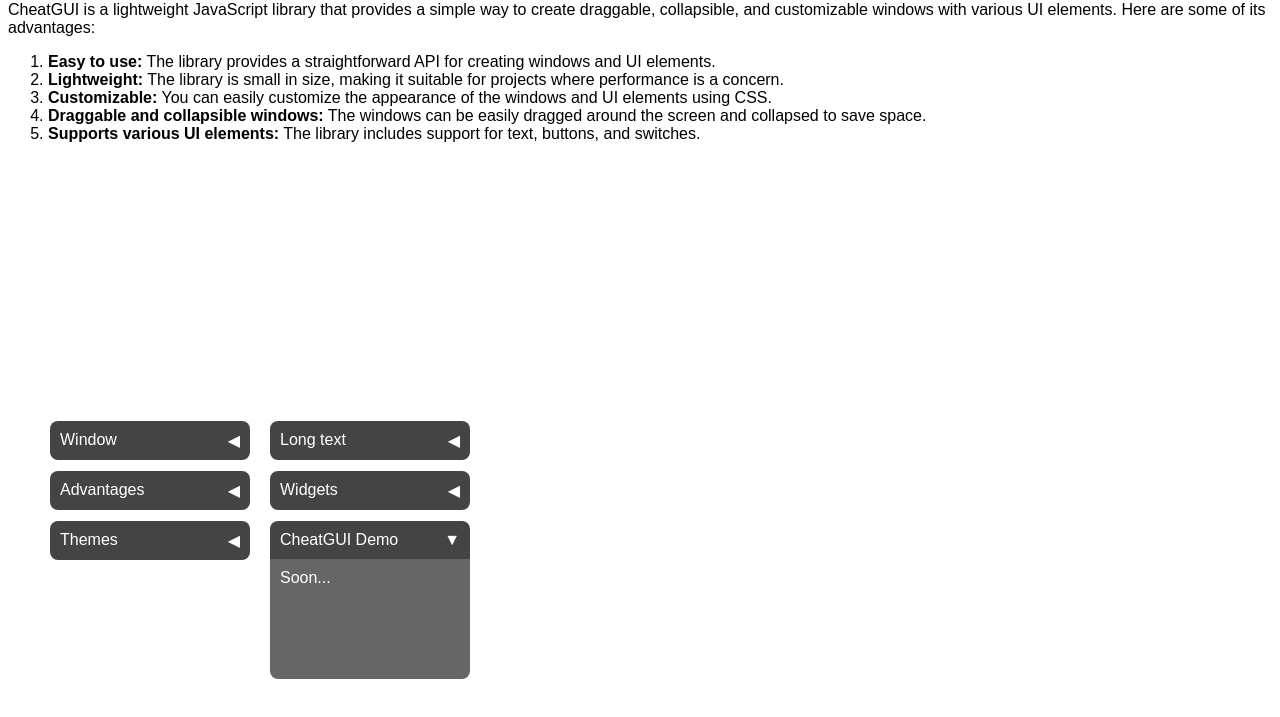
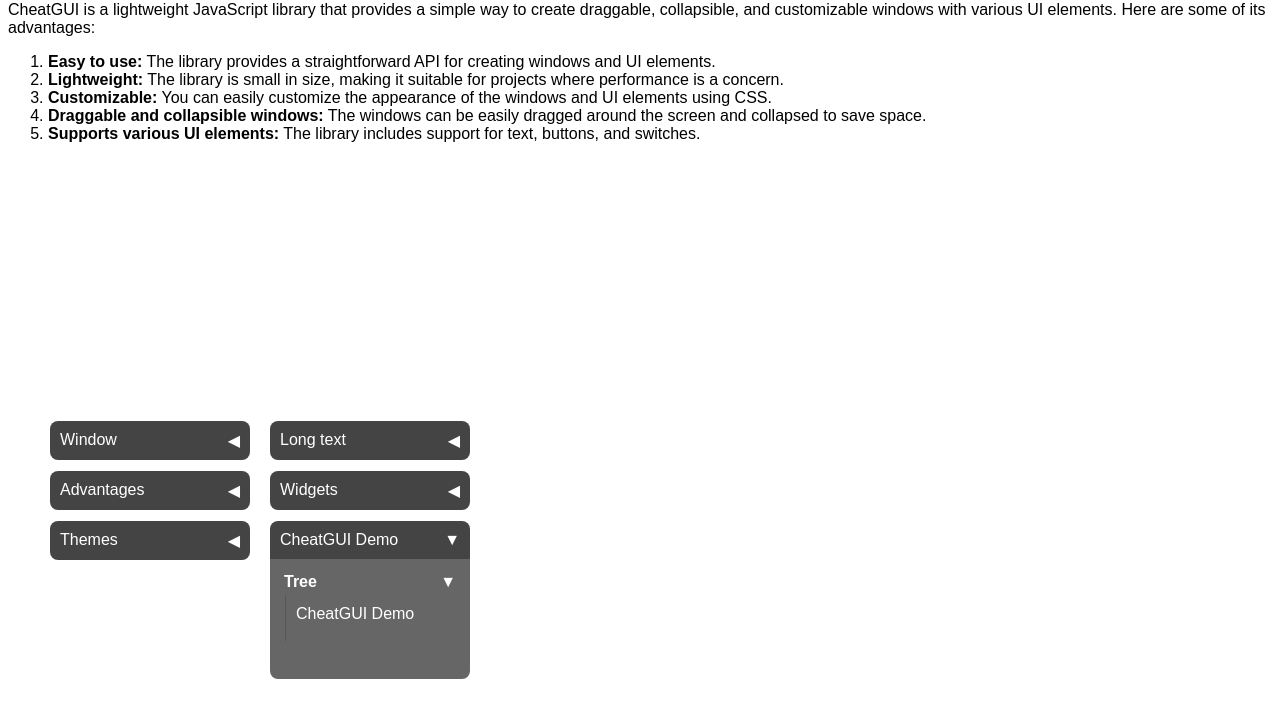
Before and after one commit to cat-125/cheatgui, a plain HTML site: page index.html in a window 1280 px wide. Shown: the part 79-796 px from the top of the page. Drawn offline with Linux system fonts and the light colour scheme.

Commit message:
Add Tree class

```diff
--- a/cheatgui.css
+++ b/cheatgui.css
@@ -172,7 +172,7 @@
 	transition: transform 0.2s;
 }
 
-.cgui-switch:hover > .cgui-switch-slider::before {
+.cgui-switch:hover>.cgui-switch-slider::before {
 	background-color: #fff;
 }
 
@@ -193,3 +193,60 @@
 	margin-left: 40px;
 	margin-top: 2px;
 }
+
+/* Tree */
+
+.cgui-tree {
+	color-scheme: dark;
+	color: #fff;
+	padding: 0;
+	margin: 0;
+	overflow: hidden;
+	width: 100%;
+}
+
+.cgui-tree>.cgui-tree-header {
+	background: transparent;
+	padding: 4px;
+	margin: 0;
+	appearance: button;
+	-ms-appearance: button;
+	-moz-appearance: button;
+	-webkit-appearance: button;
+	user-select: none;
+	display: flex;
+	outline: none;
+	border: none;
+	box-shadow: none;
+	cursor: pointer;
+	transition: background-color .3s;
+	border-radius: 8px;
+}
+
+.cgui-tree>.cgui-tree-header>.cgui-tree-title {
+	padding: 0;
+	margin: 0;
+	font-weight: bold;
+}
+
+.cgui-tree>.cgui-tree-header>.cgui-tree-arrow {
+	padding: 0;
+	margin: 0;
+	margin-left: auto;
+}
+
+.cgui-tree>.cgui-tree-content {
+	margin: 0;
+	padding: 10px;
+	margin-left: 5px;
+	border-left: 1px solid #555;
+}
+
+.cgui-tree.collapsed>.cgui-tree-content {
+	display: none;
+}
+
+.cgui-tree>.cgui-tree-header:hover {
+	background-color: #fff2;
+	transition: background-color .15s;
+}
--- a/cheatgui.js
+++ b/cheatgui.js
@@ -370,10 +370,22 @@
 		}
 
 		/**
+		 * Append the new element to the window.
+		 *
+		 * Shortcut for `window.view.append(widget)`.
+		 *
+		 * @param {GUIElement} widget - element to be added.
+		 */
+		append(widget) {
+			this.view.append(widget);
+			return this;
+		}
+
+		/**
 		 * Move the window to new position.
 		 *
-			 * @param {Number} x - The x-coordinate to move the window to.
-			 * @param {Number} y - The y-coordinate to move the window to.
+		 * @param {Number} x - The x-coordinate to move the window to.
+		 * @param {Number} y - The y-coordinate to move the window to.
 		 */
 		move(x, y) {
 			this.ref.style.left = `${x}px`;
@@ -439,18 +451,6 @@
 		/** Show the window. */
 		show() {
 			this.ref.style.display = 'block';
-			return this;
-		}
-
-		/**
-		 * Append the new element to the window.
-		 *
-		 * Shortcut for `window.view.append(widget)`.
-		 *
-		 * @param {GUIElement} widget - element to be added.
-		 */
-		append(widget) {
-			this.view.append(widget);
 			return this;
 		}
 
@@ -696,7 +696,129 @@
 		}
 	}
 
-	return { GUIElement, View, Window, Element, Text, Button, Input, Switch, utils };
+	class Tree extends Element {
+		constructor(name = '', collapsed = false) {
+			super('div');
+			this.addClass('cgui-tree');
+
+			// Create header element and set its properties
+			this.headerRef = createElem('div');
+			this.headerRef.classList.add('cgui-tree-header');
+
+			// Create title element and set its properties
+			const titleId = generateId(16);
+			this.titleRef = createElem('span');
+			this.titleRef.innerHTML = name;
+			this.titleRef.id = titleId;
+			this.titleRef.className = 'cgui-tree-title';
+			this.headerRef.appendChild(this.titleRef);
+			this.setTitle(name);
+
+			// Add space after title
+			this.headerRef.innerHTML += '&nbsp;';
+
+			// Create arrow element and set its properties
+			this.arrowRef = createElem('span');
+			this.arrowRef.className = 'cgui-tree-arrow';
+			this.arrowRef.innerHTML = '▼';
+			this.headerRef.appendChild(this.arrowRef);
+
+			// Create content element and set its properties
+			const contentId = generateId(16);
+			this.contentRef = createElem('div');
+			this.contentRef.id = contentId;
+			this.contentRef.classList.add('cgui-tree-content');
+
+			// Create new View and mount it
+			this.view = new View().mount(this.contentRef);
+
+			// Append header and content to the tree element
+			this.ref.appendChild(this.headerRef);
+			this.ref.appendChild(this.contentRef);
+
+			// Set initial collapsed state
+			if (collapsed) this.collapse();
+
+			// Initialize toggle functionality
+			this.initToggleOnClick();
+		}
+
+		/**
+		 * Set the tree title.
+		 *
+		 * @param {String} html - HTML-formatted title.
+		 */
+		setTitle(html) {
+			this.titleRef.innerHTML = html;
+			return this;
+		}
+
+		/**
+		 * Set the tree content.
+		 *
+		 * Shortcut for `tree.view.setContent(html)`.
+		 *
+		 * @param {String} html - HTML-formatted content.
+		 */
+		setContent(html) {
+			this.view.setContent(html);
+			return this;
+		}
+
+		/**
+		 * Collapse the tree.
+		 */
+		collapse() {
+			this.ref.classList.add('collapsed');
+			this.arrowRef.innerHTML = '◀';
+			return this;
+		}
+
+		/**
+		 * Expand the tree.
+		 */
+		expand() {
+			this.ref.classList.remove('collapsed');
+			this.arrowRef.innerHTML = '▼';
+			return this;
+		}
+
+		/**
+		 * Toggle the tree's collapsed state.
+		 */
+		toggle() {
+			this.ref.classList.toggle('collapsed');
+			if (this.ref.classList.contains('collapsed')) {
+				this.arrowRef.innerHTML = '◀';
+			} else {
+				this.arrowRef.innerHTML = '▼';
+			}
+			return this;
+		}
+
+		/**
+		 * Append the new element to the tree.
+		 *
+		 * Shortcut for `tree.view.append(widget)`.
+		 *
+		 * @param {GUIElement} widget - element to be added.
+		 */
+		append(widget) {
+			this.view.append(widget);
+			return this;
+		}
+
+		/**
+		 * Init toggle on click for tree.
+		 */
+		initToggleOnClick(threshold = 10) {
+			this.headerRef.addEventListener('click', e => {
+				this.toggle();
+			});
+		}
+	}
+
+	return { GUIElement, View, Window, Element, Text, Button, Input, Switch, Tree, utils };
 })();
 
 if (typeof module !== 'undefined' && typeof module.exports == 'object') module.exports = cheatgui;
--- a/index.html
+++ b/index.html
@@ -96,7 +96,10 @@
 
 		{
 			const win = new cheatgui.Window(270, 600, "CheatGUI Demo");
-			win.append(new cheatgui.Text("Soon..."));
+			const tree1 = new cheatgui.Tree("Tree");
+			win.append(tree1);
+
+			tree1.append(new cheatgui.Text("CheatGUI Demo"));
 		}
 	</script>
 </body>
```
